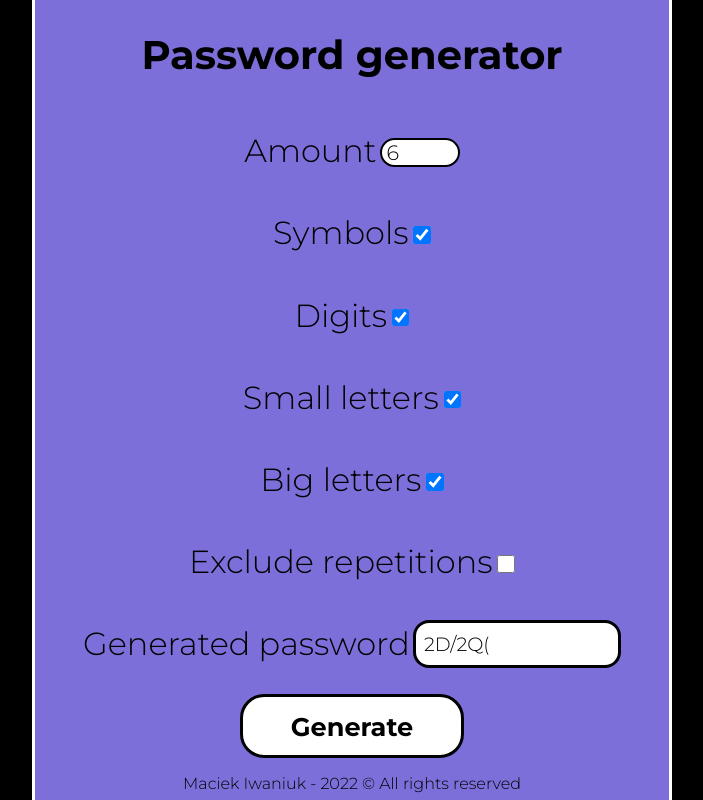
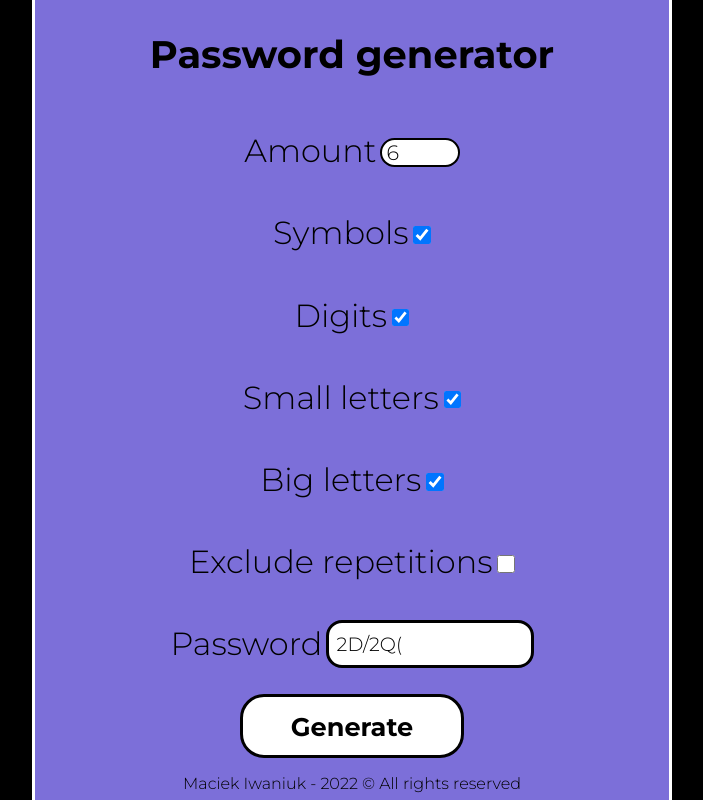
Before and after one commit to maciekiwaniuk/password-generator, a Vue app: page / in a window 1280 px wide. Shown: the whole page, without its empty margins (288-991 px from the left). Built offline with nearby package versions, Linux system fonts and the light colour scheme; what vue-sweetalert2 would draw is missing.

Commit message:
Update styles

```diff
--- a/src/components/PasswordGenerator.vue
+++ b/src/components/PasswordGenerator.vue
@@ -51,18 +51,19 @@
             >
         </div>
 
-        <div class="row">
+        <div class="row" :class="{ greyedText: !possibilityToGeneratePasswordFromUniqueCharacters }">
             <label for="excludeRepetitions">Exclude repetitions</label>
             <input
                 class="checkbox"
                 type="checkbox"
+                @click="handleExcludeRepetitionsClick($event);"
                 @change="saveOptionToLocalStorage('excludeRepetitions', excludeRepetitions);"
                 v-model="excludeRepetitions"
             >
         </div>
 
         <div class="row">
-            <label for="generatedPassword">Generated password</label>
+            <label for="generatedPassword">Password</label>
             <input
                 type="text"
                 class="generated-password"
@@ -179,6 +180,15 @@ export default {
                 icon: 'success',
                 confirmButtonText: 'OK'
             });
+        },
+        /**
+         * Handles click on exclude repetitions option
+         */
+        handleExcludeRepetitionsClick(event) {
+            if (!this.possibilityToGeneratePasswordFromUniqueCharacters) {
+                // block possibility to select checkbox
+                event.preventDefault();
+            }
         }
     },
     computed: {
@@ -227,17 +237,32 @@ export default {
 </script>
 
 <style lang="scss" scoped>
+$disabled-color: rgb(182, 179, 179);
+
 .password-generator {
-    font-size: 2rem;
+    font-size: 1.6rem;
 
     display: grid;
     grid-auto-columns: 1fr;
     grid-auto-rows: 1fr;
 
+    @media (min-width: 40rem) {
+        font-size: 2rem;
+    }
+
     .row {
         display: flex;
         justify-content: center;
         align-items: center;
+
+        color: black;
+        transition: ease color 0.7s,
+                    ease font-size 0.2s;
+    }
+    .row:hover {
+        font-size: 110%;
+
+        transition: ease font-size 0.2s;
     }
 
     .generated-password {
@@ -316,5 +341,10 @@ export default {
         border: solid black 0.15rem;
     }
 
+    .greyedText {
+        color: $disabled-color !important;
+        transition: ease color 0.7s;
+    }
+
 }
 </style>
--- a/src/components/TheHeader.vue
+++ b/src/components/TheHeader.vue
@@ -15,11 +15,14 @@ export default {
     display: flex;
     justify-content: center;
     align-items: center;
-    font-size: 1.8rem;
+    font-size: 1.9rem;
     font-weight: 700;
 
     @media (min-width: 40rem) {
-        font-size: 2.5rem;
+        font-size: 2.4rem;
+
     }
+
+    transition: ease font-size 0.2s;
 }
 </style>
```
